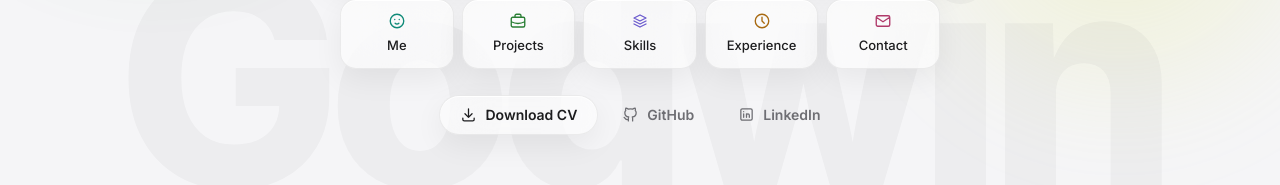
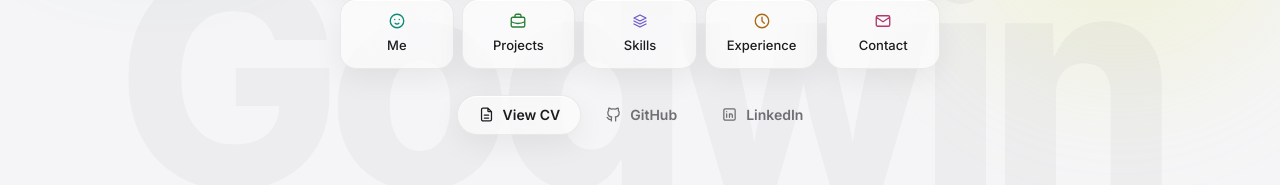
Before and after one commit to Emeriego/godwin-ojukwu-portfolio, a Next.js app: page / in a window 1280 px wide. Shown: the part 714-899 px from the top of the page. Built offline with nearby package versions, Linux system fonts and the light colour scheme.

Commit message:
feat(hero): View CV opens the CV page instead of downloading
Co-Authored-By: Claude Opus 5.5 <noreply@anthropic.com>

```diff
--- a/src/components/sections/Hero.tsx
+++ b/src/components/sections/Hero.tsx
@@ -100,7 +100,7 @@ export default function Hero() {
         </div>
 
         <div className="mt-2 flex flex-wrap items-center justify-center gap-1">
-          <Button variant="secondary" href={site.cv} icon={<Icon name="download" size={17} />}>
+          <Button variant="secondary" href="/cv" icon={<Icon name="file" size={17} />}>
             {copy.cv}
           </Button>
           <Button variant="ghost" href={site.links.github} icon={<Icon name="github" size={17} />}>
--- a/src/content/hero.ts
+++ b/src/content/hero.ts
@@ -68,7 +68,7 @@ export const heroCopy: Record<Lang, HeroCopy> = {
       },
     },
     pendingAnswer: "The AI assistant is coming soon. It will answer here using Godwin's CV and projects. Meanwhile, try one of the topics below.",
-    cv: "Download CV",
+    cv: "View CV",
   },
   de: {
     status: "Offen für Stellen als Softwareentwickler in Deutschland",
@@ -117,7 +117,7 @@ export const heroCopy: Record<Lang, HeroCopy> = {
       },
     },
     pendingAnswer: "Der KI-Assistent kommt bald. Er antwortet hier auf Basis von Godwins Lebenslauf und Projekten. Probieren Sie bis dahin eines der Themen unten.",
-    cv: "Lebenslauf herunterladen",
+    cv: "Lebenslauf ansehen",
   },
 };
 
```
